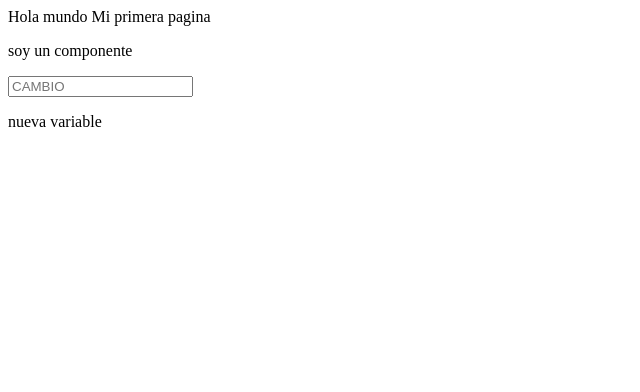
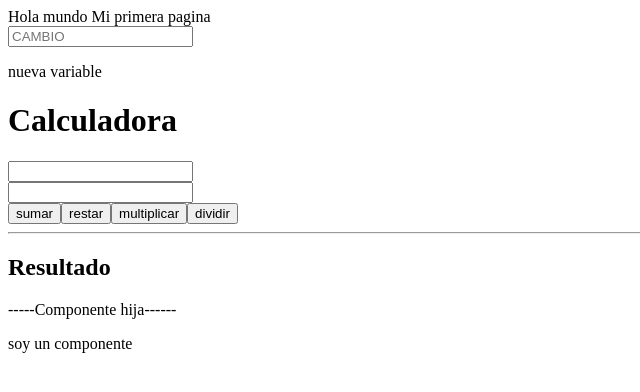
Before and after one commit to DanielMoraUDEC/Angular, an Angular app: page / in a window 1280 px wide. Shown: the top 392 px of the page, without its empty margins (0-640 px from the left). Built offline with nearby package versions, Linux system fonts and the light colour scheme.

Commit message:
Comunicación entre componentes

```diff
--- a/src/app/app.component.html
+++ b/src/app/app.component.html
@@ -1,7 +1,24 @@
-Hola mundo {{title}}
-<app-login></app-login>
+Hola mundo {{ title }}
 
 <div>
-  <input type="text" [(ngModel)]="texto"  placeholder="CAMBIO">
-  <p>nueva variable {{texto}}</p>
+  <input type="text" [(ngModel)]="texto" placeholder="CAMBIO" />
+  <p>nueva variable {{ texto }}</p>
 </div>
+
+<h1>Calculadora</h1>
+
+<div><input type="number" [(ngModel)]="numero1" /> {{ numero1 }}</div>
+<div><input type="number" [(ngModel)]="numero2" /> {{ numero2 }}</div>
+<div>
+  <input type="button" value="sumar" (click)="operar('s')" />
+  <input type="button" value="restar" (click)="operar('r')" />
+  <input type="button" value="multiplicar" (click)="operar('m')" />
+  <input type="button" value="dividir" (click)="operar('d')" />
+</div>
+<hr />
+<h2>Resultado</h2>
+<div>
+  {{ resultado }}
+</div>
+-----Componente hija------
+<app-login></app-login>
--- a/src/app/app.component.ts
+++ b/src/app/app.component.ts
@@ -8,4 +8,29 @@ import { Component } from '@angular/core';
 export class AppComponent {
   title = 'Mi primera pagina';
   texto;
+
+  numero1:number;
+  numero2:number;
+  resultado:Number;
+
+  public operar(oper): void{
+    console.log(this.numero1);
+    console.log(this.numero2);
+
+    switch (oper){
+      case 's' : this.resultado = this.numero1+this.numero2;
+      break;
+      case 'r' : this.resultado = this.numero1-this.numero2;
+      break;
+      case 'm': this.resultado = this.numero1*this.numero2;
+      break;
+      case 'd' : this.resultado = this.numero1/this.numero2;
+      break;
+      default: this.resultado = 0;
+    }
+
+
+  }
+
+
 }
--- a/src/app/pages/login/login.component.ts
+++ b/src/app/pages/login/login.component.ts
@@ -1,15 +1,18 @@
-import { Component, OnInit } from '@angular/core';
+import { Component, Input, OnInit } from '@angular/core';
 
 @Component({
   selector: 'app-login',
   templateUrl: './login.component.html',
   styleUrls: ['./login.component.css']
 })
+
 export class LoginComponent implements OnInit {
 
   constructor() { }
 
   ngOnInit(): void {
+
+
   }
 
 }
```
